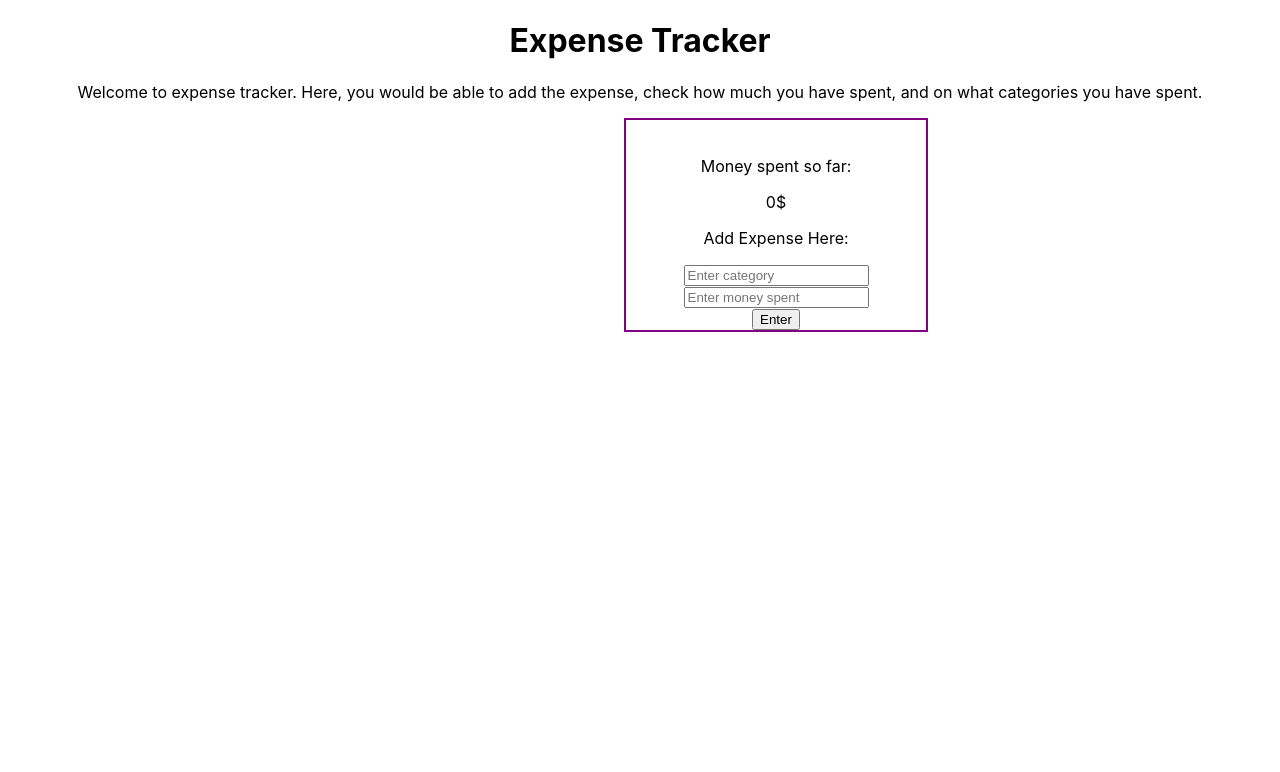
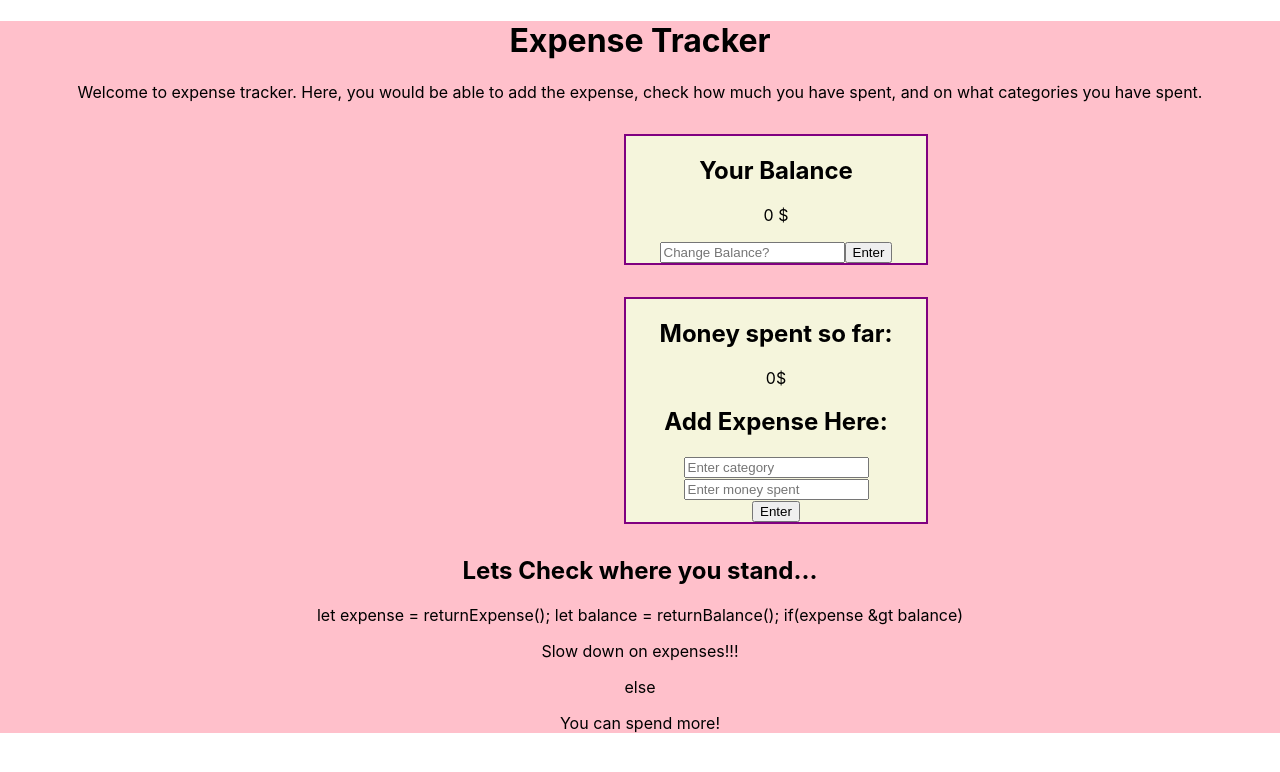
Before and after one commit to shreyaajainn31/expense-tracker, a React (Create React App) app: page / in a window 1280 px wide. Shown: the top 772 px of the page. Built offline with nearby package versions, Linux system fonts and the light colour scheme.

Commit message:
Added balance page to see how much you can spend

```diff
--- a/src/App.css
+++ b/src/App.css
@@ -1,5 +1,6 @@
 .App {
   text-align: center;
+  background-color: pink;
 }
 
 .App-logo {
--- a/src/App.js
+++ b/src/App.js
@@ -3,14 +3,20 @@ import './App.css';
 import MainPage from './components/MainPage';
 import MainPageForm from './components/MainPageForm';
 import './components/MainPage.css';
-import MainPageBalance from './components/MainPageBalance';
-import MainPageCategories from './components/MainPageCategories';
+import Balance from './components/BalanceForm';
+import ProfitLoss from './components/ProfitLoss';
+
 
 function App() {
   return (
     <div className="App">
       <MainPage />
+      <Balance />
+
       <MainPageForm />
+
+      <ProfitLoss/>
+
     </div>
   );
 }
--- /dev/null
+++ b/src/components/BalanceForm.js
@@ -0,0 +1,41 @@
+import { render } from "@testing-library/react";
+import React, {useState} from "react";
+
+
+export default function Balance(){
+    const [balance, setBalance] = useState('')
+    const [updateBalance, setUpdateBalance] = useState(0)
+
+    function returnBalance(){
+        return parseInt(updateBalance);
+    };
+
+
+    const handleBalanceChange = e => {
+        setBalance(e.target.value)
+    }
+    const changeBalance = e => {
+        e.preventDefault();
+        setUpdateBalance(balance)
+    }
+    const handleSubmit = e => {
+        e.preventDefault();
+        setBalance('');
+        setUpdateBalance('')
+    }
+
+    return (
+        <div className = "mainpage-form">
+            <h2> Your Balance </h2>
+            <p> {updateBalance} $</p>
+            <form className = "balance-change" onSubmit={handleSubmit}>
+            <input type = "change"
+            placeholder= "Change Balance?"
+            onChange = {handleBalanceChange}
+            value = {balance}
+             />
+            <button onClick= {changeBalance}> Enter </button>
+            </form>
+        </div>
+    );
+}
--- a/src/components/MainPage.css
+++ b/src/components/MainPage.css
@@ -1,5 +1,15 @@
 .mainpage-form{
+    margin-top: 2rem;
     border:2px solid purple;
     width: 300px;
     margin-left: 39rem;
+    background-color: beige;
 }
+
+.money{
+    margin-left: 3rem;
+}
+
+.profit{
+    margin-top: 2rem;
+}
--- a/src/components/MainPageBalance.js
+++ /dev/null
@@ -1,10 +0,0 @@
-import React from "react";
-import MainPageForm from "./MainPageForm";
-
-export default function MainPageBalance(){
-    return (
-        <div className = "mainpage-balance">
-
-        </div>
-    );
-}
--- a/src/components/MainPageCategories.js
+++ /dev/null
@@ -1,10 +0,0 @@
-import React from "react";
-
-export default function MainPageCategories(){
-    return (
-        <div className = "mainpage-categories">
-           <p> These are your expenses so far: </p>
-
-        </div>
-    );
-}
--- a/src/components/MainPageForm.js
+++ b/src/components/MainPageForm.js
@@ -1,15 +1,20 @@
 import React, {useState} from "react";
+
+import Balance from "./BalanceForm";
 
 export default function MainPageForm(props){
 
     const [category, setCategory] = useState('')
     const [expense, setExpense] = useState('')
     const [sum, setSum] = useState(0)
+
+    function returnExpense(){
+        return expense;
+    }
     const handleCategoryChange = e => {
         setCategory(e.target.value);
 
     }
-
     const handleExpenseChange = e => {
         setExpense(e.target.value);
     }
@@ -21,8 +26,7 @@ export default function MainPageForm(props){
     };
 
     const addExpense = balance => {
-        let inputSum = parseInt(expense);
-
+        let inputSum = parseInt(expense)
         if(isNaN(inputSum)){
             setSum(sum);
             return
@@ -33,13 +37,13 @@ export default function MainPageForm(props){
 
     return (
 
-        <div className = "mainpage-form">
-            <br></br>
-            <p>
+        <div className="mainpage">
+            <div className = "mainpage-form">
+            <h2>
             Money spent so far:
-           </p>
+           </h2>
             {sum}$
-            <p> Add Expense Here: </p>
+            <h2> Add Expense Here: </h2>
 
             <form className="expense-form" onSubmit={handleSubmit}>
                 <input
@@ -70,7 +74,7 @@ export default function MainPageForm(props){
 
                 > Enter </button>
             </form>
-
+            </div>
         </div>
-    );
+    )
 }
--- /dev/null
+++ b/src/components/ProfitLoss.js
@@ -0,0 +1,22 @@
+import React, {useState} from "react";
+import Balance from "./BalanceForm";
+import MainPageForm from "./MainPageForm";
+
+export default function ProfitLoss(){
+    return (
+        <div className = "profit">
+
+            <h2> Lets Check where you stand... </h2>
+            let expense = returnExpense();
+            let balance = returnBalance();
+
+            if(expense &gt balance){
+                <p> Slow down on expenses!!!</p>
+            }
+            else{
+                <p> You can spend more! </p>
+            }
+
+        </div>
+    );
+}
```
